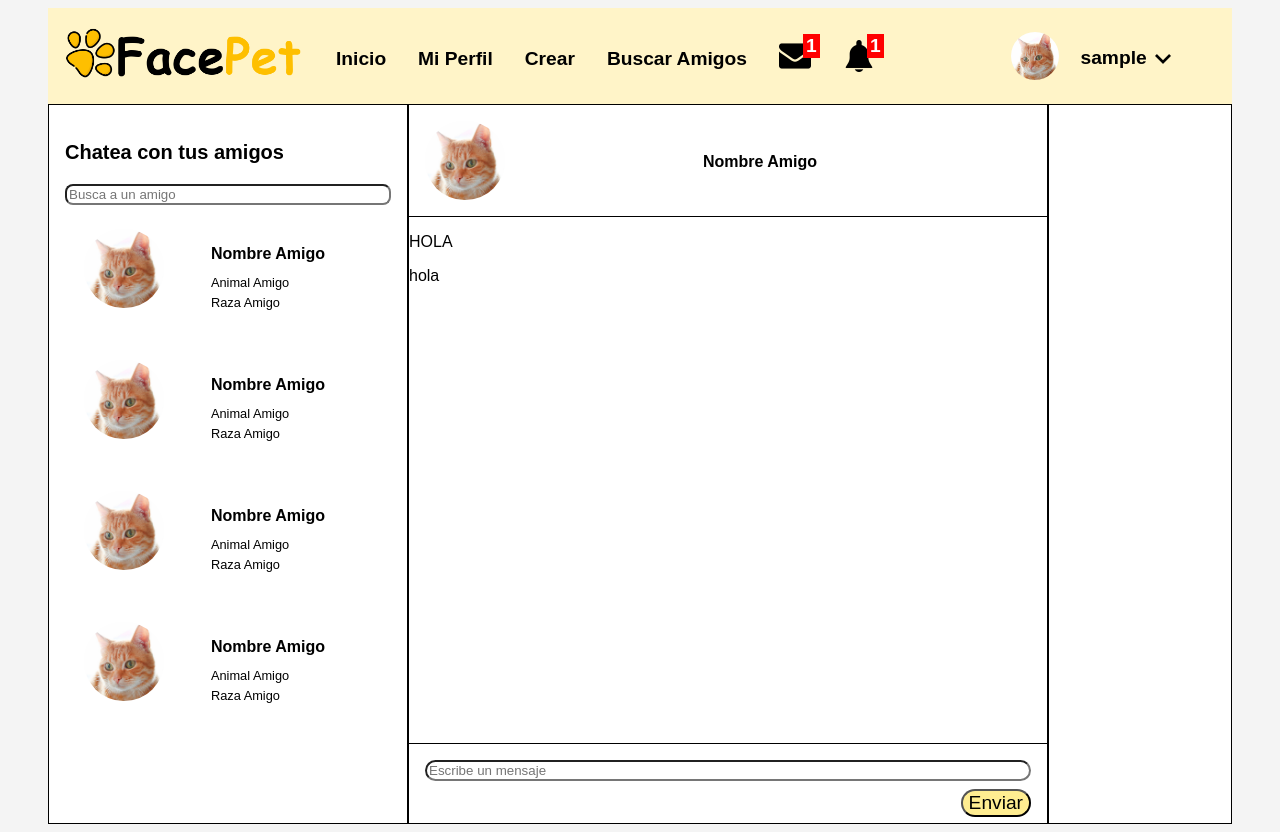
After one commit to sergiosanchez71/FacePet, a PHP site: page /vista/mensajeria.php in a window 1280 px wide. The commit adds this page. Run offline with PHP 8.4, Linux system fonts and the light colour scheme; the visitor is signed in with stand-in values (Sample User, id 1).

Commit message:
Modificación en buscarAmigos y creación de mensajería

```diff
--- a/vista/crearEvento.php
+++ b/vista/crearEvento.php
@@ -91,7 +91,7 @@
                         </ul>
                     </li>
                     <li><a href="buscarAmigos.php">Buscar Amigos</a></li>
-                    <li><img src="../controlador/img/mensaje.png" id="mensajes" alt="mensajes"><span class="alerta">1</span></li>
+                    <li><a href="mensajeria.php"><img src="../controlador/img/mensaje.png" id="mensajes" alt="mensajes"><span class="alerta">1</span></a></li>
                     <li><img src="../controlador/img/notificacion.png" id="notificaciones" alt="notificaciones"><span class="alerta">1</span></li>
                     <a><li id="liUsuario">
                             <a href="miPerfil.php">
--- a/vista/crearPost.php
+++ b/vista/crearPost.php
@@ -87,7 +87,7 @@
                         </ul>
                     </li>
                     <li><a href="buscarAmigos.php">Buscar Amigos</a></li>
-                    <li><img src="../controlador/img/mensaje.png" id="mensajes" alt="mensajes"><span class="alerta">1</span></li>
+                    <li><a href="mensajeria.php"><img src="../controlador/img/mensaje.png" id="mensajes" alt="mensajes"><span class="alerta">1</span></a></li>
                     <li><img src="../controlador/img/notificacion.png" id="notificaciones" alt="notificaciones"><span class="alerta">1</span></li>
                     <a><li id="liUsuario">
                             <a href="miPerfil.php">
--- /dev/null
+++ b/vista/mensajeria.php
@@ -0,0 +1,228 @@
+<html>
+    <head>
+        <title>Mensajería</title>
+        <link rel="icon" href="../controlador/img/favicon.ico">
+        <link rel="stylesheet" type="text/css" href="../controlador/css/header.css">
+        <?php
+        session_start();
+        ?>
+
+        <style>
+            #cuerpo{
+                width: 74rem;
+                margin: auto;
+                background: white;
+                display: grid;
+                grid-template-areas:
+                    "listaAmigos mensajes info";
+                grid-template-columns: 22.5rem 40rem 11.5rem;
+                grid-template-rows: 45rem;
+            }
+
+            #listaAmigos{
+                grid-area: listaAmigos;
+                border: 1px solid black;
+                padding: 1rem;
+                overflow-y: auto;
+            }
+
+            #chatear{
+                font-weight: bold;
+                font-size: 1.25rem;
+            }
+
+            #buscador{
+                width: 100%;
+                border-radius: 0.5rem;
+            }
+
+            .amigo{
+                display: grid;
+                grid-template-areas:
+                    "imagen datos";
+                width: 18rem;
+                padding: 1rem;
+                margin: auto;
+                margin-top: 0.5rem;
+                border-radius: 3rem;
+                cursor:pointer;
+                transition: 1s background ease;
+            }
+
+            .amigo:hover{
+                background: lightgrey;
+            }
+
+            .imgAmigo{
+                grid-area: imagen;
+                width: 5rem;
+                border-radius: 4rem;
+            }
+
+            .datos{
+                grid-area:datos;
+            }
+
+            .nombreAmigo{
+                font-weight: bold;
+            }
+
+            .animalAmigo, .razaAmigo{
+                font-size: 0.8rem;
+                line-height: 0.6;
+            }
+
+            #Cmensajes{
+                grid-area: mensajes;
+                border: 1px solid black;
+                display: grid;
+                grid-template-areas:
+                    "cabeceraCM"
+                    "cuerpoCM"
+                    "pieCM";
+                grid-template-rows: 7rem auto 5rem;
+            }
+
+            #cabeceraCM{
+                display: grid;
+                grid-template-areas:
+                    "imgAmigoCM nombreAmigoCM";
+                border-bottom: 1px solid black;
+                grid-area:cabeceraCM;
+            }
+
+            .imgAmigoCM{
+                grid-area: imgAmigoCM;
+                width: 5rem;
+                border-radius: 5rem;
+                float:left;
+                padding: 1rem;
+            }
+
+            .nombreAmigoCM{
+                grid-area: nombreAmigoCM;
+                font-weight: bold;
+                margin-top: 3rem;
+                margin-right: 3rem;
+            }
+
+            #info{
+                grid-area: info;
+                border: 1px solid black;
+            }
+
+            #cuerpoCM{
+                grid-area:cuerpoCM
+            }
+
+            #pieCM{
+                grid-area: pieCM;
+                border-top: 1px solid black;
+            }
+
+            #mensajeEscrito{
+                border-radius: 1rem;
+                margin: 1rem 1rem 0.5rem 1rem;
+                width: 95%;
+            }
+
+            #enviarMensaje{
+                float: right;
+                background-color: #FFED91;
+                font-size: 1.2rem;
+                border-radius: 1rem;
+                margin-right: 1rem;
+                cursor: pointer;
+                transition: 1s background ease;
+            }
+
+
+        </style>
+
+    </head>
+    <body>
+        <div id="principal">
+            <header>
+                <a href="vistaUsuario.php" id="facepetA"><img src="../controlador/img/facepet.png" id="facepet"></a>
+                <nav>
+                    <li><a href="vistaUsuario.php">Inicio</a></li>
+                    <li><a href="miPerfil.php">Mi Perfil</a></li>
+                    <li id="crear">Crear
+                        <ul>
+                            <li><a href="crearPost.php">Crear Post</a></li>
+                            <li><a href="crearEvento.php">Crear Evento</a></li>
+                        </ul>
+                    </li>
+                    <li><a href="buscarAmigos.php">Buscar Amigos</a></li>
+                    <li><a href="mensajeria.php"><img src="../controlador/img/mensaje.png" id="mensajes" alt="mensajes"><span class="alerta">1</span></a></li>
+                    <li><img src="../controlador/img/notificacion.png" id="notificaciones" alt="notificaciones"><span class="alerta">1</span></li>
+                    <a><li id="liUsuario">
+                            <a href="miPerfil.php">
+                                <img src="../controlador/img/gato.png" id="perfil">
+                                <span id="nombreUsuario"><?php echo $_SESSION['username']; ?></span>
+                            </a>
+                            <img src="../controlador/img/abajo.png" id="abajo" alt="abajo">
+                            <ul>
+                                <li><a href="../index.php">Cerrar Sesión</a></li>
+                            </ul>
+                        </li>
+                </nav>
+            </header>
+            <div id="cuerpo">
+                <div id="listaAmigos">
+                    <p id="chatear">Chatea con tus amigos</p>
+                    <input type="text" id="buscador" placeholder="Busca a un amigo">
+                    <div class="amigo">
+                        <img src="../controlador/img/gato.png" class="imgAmigo" alt="imgAmigo">
+                        <div class="datos">
+                            <p class="nombreAmigo">Nombre Amigo</p>
+                            <p class="animalAmigo">Animal Amigo</p>
+                            <p class="razaAmigo">Raza Amigo</p>
+                        </div>
+                    </div>
+                    <div class="amigo">
+                        <img src="../controlador/img/gato.png" class="imgAmigo" alt="imgAmigo">
+                        <div class="datos">
+                            <p class="nombreAmigo">Nombre Amigo</p>
+                            <p class="animalAmigo">Animal Amigo</p>
+                            <p class="razaAmigo">Raza Amigo</p>
+                        </div>
+                    </div>
+                    <div class="amigo">
+                        <img src="../controlador/img/gato.png" class="imgAmigo" alt="imgAmigo">
+                        <div class="datos">
+                            <p class="nombreAmigo">Nombre Amigo</p>
+                            <p class="animalAmigo">Animal Amigo</p>
+                            <p class="razaAmigo">Raza Amigo</p>
+                        </div>
+                    </div>
+                    <div class="amigo">
+                        <img src="../controlador/img/gato.png" class="imgAmigo" alt="imgAmigo">
+                        <div class="datos">
+                            <p class="nombreAmigo">Nombre Amigo</p>
+                            <p class="animalAmigo">Animal Amigo</p>
+                            <p class="razaAmigo">Raza Amigo</p>
+                        </div>
+                    </div>
+                </div>
+                <div id="Cmensajes">
+                    <div id="cabeceraCM">
+                        <img src="../controlador/img/gato.png" class="imgAmigoCM" alt="imgAmigo">
+                        <p class="nombreAmigoCM">Nombre Amigo</p>
+                    </div>
+                    <div id="cuerpoCM">
+                        <p class="mUser2">HOLA</p>
+                        <p class="mUser1">hola</p>
+                    </div>
+                    <div id="pieCM">
+                        <input type="text" id="mensajeEscrito" placeholder="Escribe un mensaje">
+                        <button id="enviarMensaje">Enviar</button>
+                    </div>
+                </div>
+                <div id="info">
+
+                </div>
+            </div>
+        </div>
+    </body>
+</html>
--- a/vista/miPerfil.php
+++ b/vista/miPerfil.php
@@ -165,7 +165,7 @@ and open the template in the editor.
                         </ul>
                     </li>
                     <li><a href="buscarAmigos.php">Buscar Amigos</a></li>
-                    <li><img src="../controlador/img/mensaje.png" id="mensajes" alt="mensajes"><span class="alerta">1</span></li>
+                    <li><a href="mensajeria.php"><img src="../controlador/img/mensaje.png" id="mensajes" alt="mensajes"><span class="alerta">1</span></a></li>
                     <li><img src="../controlador/img/notificacion.png" id="notificaciones" alt="notificaciones"><span class="alerta">1</span></li>
                     <a><li id="liUsuario">
                             <a href="miPerfil.php">
--- a/vista/vistaUsuario.php
+++ b/vista/vistaUsuario.php
@@ -103,7 +103,7 @@ and open the template in the editor.
                         </ul>
                     </li>
                     <li><a href="buscarAmigos.php">Buscar Amigos</a></li>
-                    <li><img src="../controlador/img/mensaje.png" id="mensajes" alt="mensajes"><span class="alerta">1</span></li>
+                    <li><a href="mensajeria.php"><img src="../controlador/img/mensaje.png" id="mensajes" alt="mensajes"><span class="alerta">1</span></a></li>
                     <li><img src="../controlador/img/notificacion.png" id="notificaciones" alt="notificaciones"><span class="alerta">1</span></li>
                     <a><li id="liUsuario">
                             <a href="miPerfil.php">
```
Also changed, not shown: vista/buscarAmigos.php (+65 -29 lines).
